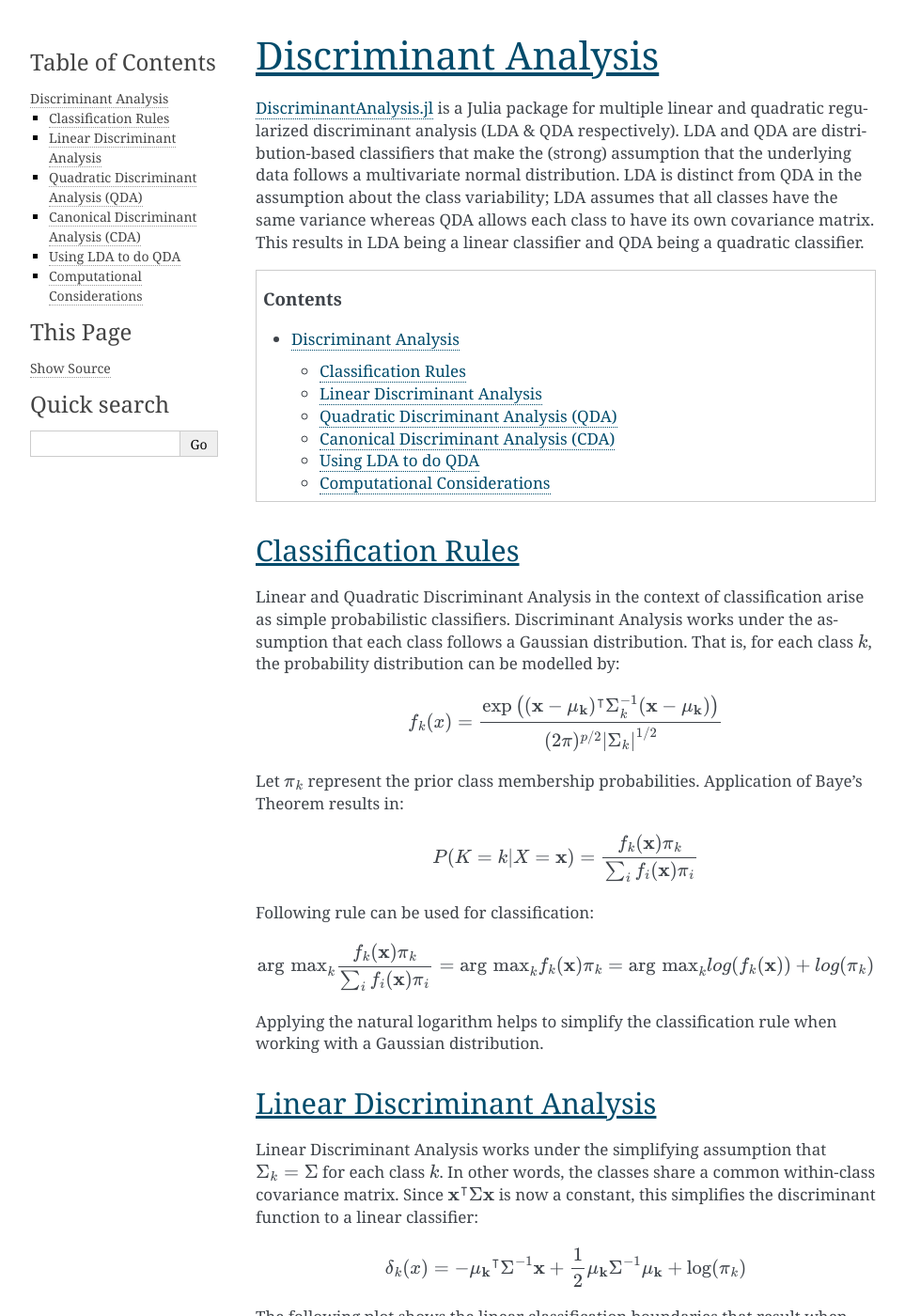
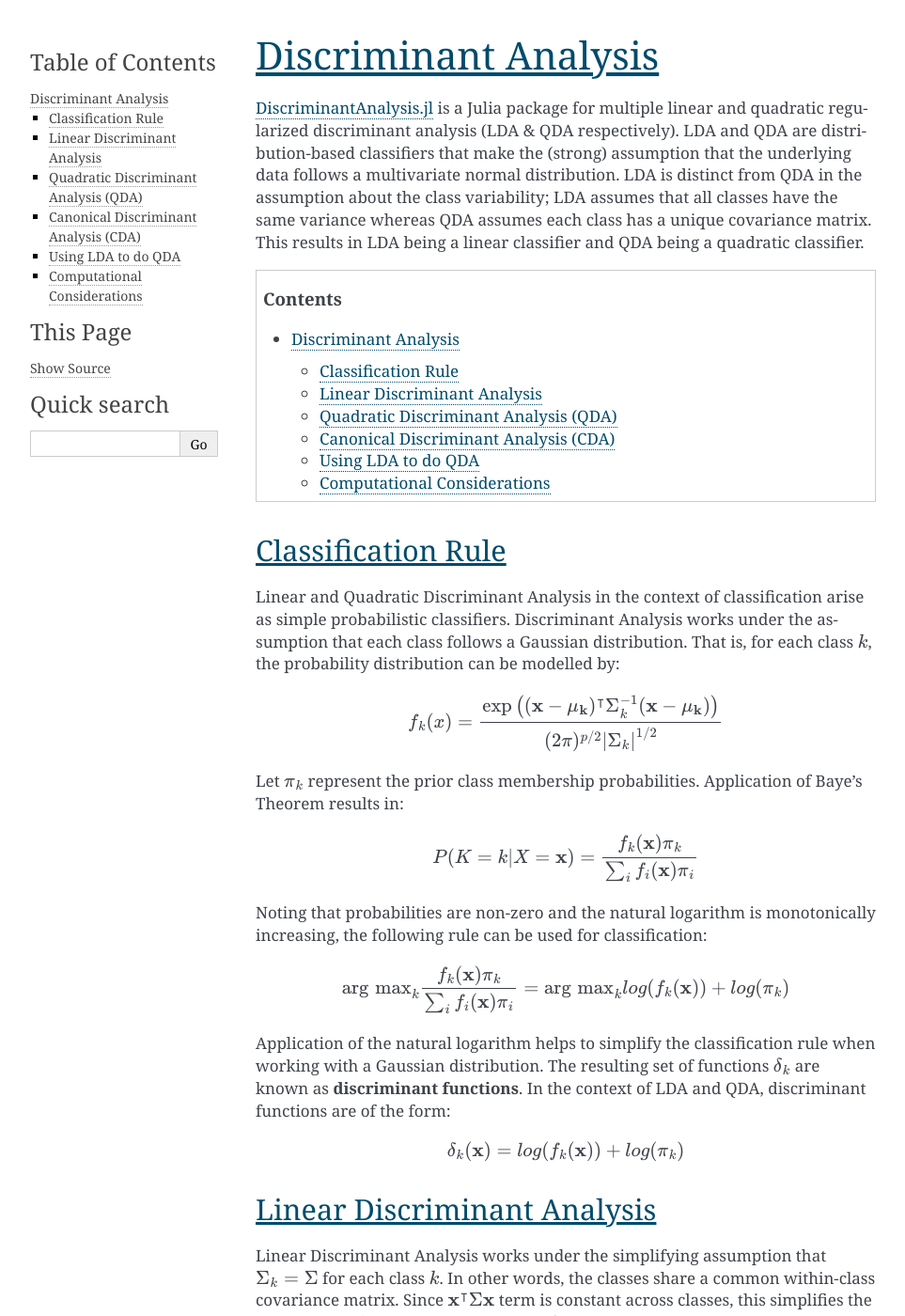
Before and after one commit to trthatcher/DiscriminantAnalysis.jl, a Sphinx documentation site: the page built from doc/index.rst, in a window 1280 px wide and 1400 px high. Shown: the whole window at 94% size, without its empty margins (148-1111 px from the left). Built offline with Sphinx 7.4.7, drawn with Linux system fonts in a browser that asks for light colours; some of the changed text lies outside the part shown.

Commit message:
WIP - better visualization

```diff
--- a/doc/index.rst
+++ b/doc/index.rst
@@ -6,7 +6,7 @@ regularized discriminant analysis (LDA & QDA respectively). LDA and QDA are
 distribution-based classifiers that make the (strong) assumption that the
 underlying data follows a multivariate normal distribution. LDA is distinct from
 QDA in the assumption about the class variability; LDA assumes that all classes
-have the same variance whereas QDA allows each class to have its own covariance
+have the same variance whereas QDA assumes each class has a unique covariance
 matrix. This results in LDA being a linear classifier and QDA being a quadratic
 classifier.
 
@@ -14,8 +14,8 @@ classifier.
 
 .. _DiscriminantAnalysis.jl: https://github.com/trthatcher/DiscriminantAnalysis.jl
 
-Classification Rules
---------------------
+Classification Rule
+-------------------
 
 Linear and Quadratic Discriminant Analysis in the context of classification
 arise as simple probabilistic classifiers. Discriminant Analysis works under the
@@ -33,16 +33,23 @@ Application of Baye's Theorem results in:
 
     P(K = k | X = \mathbf{x}) = \frac{f_k(\mathbf{x})\pi_k}{\sum_i f_i(\mathbf{x})\pi_i}
 
-Following rule can be used for classification:
+Noting that probabilities are non-zero and the natural logarithm is
+monotonically increasing, the following rule can be used for classification:
 
 .. math::
 
     \operatorname{arg\,max}_k\frac{f_k(\mathbf{x})\pi_k}{\sum_i f_i(\mathbf{x})\pi_i}
-    = \operatorname{arg\,max}_k f_k(\mathbf{x})\pi_k
     = \operatorname{arg\,max}_k log(f_k(\mathbf{x})) + log(\pi_k)
 
-Applying the natural logarithm helps to simplify the classification rule when
-working with a Gaussian distribution.
+Application of the natural logarithm helps to simplify the classification rule
+when working with a Gaussian distribution. The resulting set of functions
+:math:`\delta_k` are known as **discriminant functions**. In the context of LDA
+and QDA, discriminant functions are of the form:
+
+.. math::
+
+    \delta_k(\mathbf{x}) = log(f_k(\mathbf{x})) + log(\pi_k)
+
 
 Linear Discriminant Analysis
 ----------------------------
@@ -50,8 +57,8 @@ Linear Discriminant Analysis
 Linear Discriminant Analysis works under the simplifying assumption that
 :math:`\Sigma_k = \Sigma` for each class :math:`k`. In other words, the classes
 share a common within-class covariance matrix. Since
-:math:`\mathbf{x}^\intercal \Sigma \mathbf{x}` is now a constant, this
-simplifies the discriminant function to a linear classifier:
+:math:`\mathbf{x}^\intercal \Sigma \mathbf{x}` term is constant across classes,
+this simplifies the discriminant function to a linear classifier:
 
 .. math::
 
@@ -95,7 +102,8 @@ Canonical Discriminant Analysis (CDA)
 -------------------------------------
 
 Canonical discriminant analysis expands upon linear discriminant analysis by
-noting that the class centroids lie in a subspace of dimension :math:'k-1'.
+noting that the class centroids lie in a :math:`k-1` dimensional subspace of the
+:math:`p` dimensions of the data.
 
 Using LDA to do QDA
 -------------------
```
Also changed, not shown: 2 other files.
